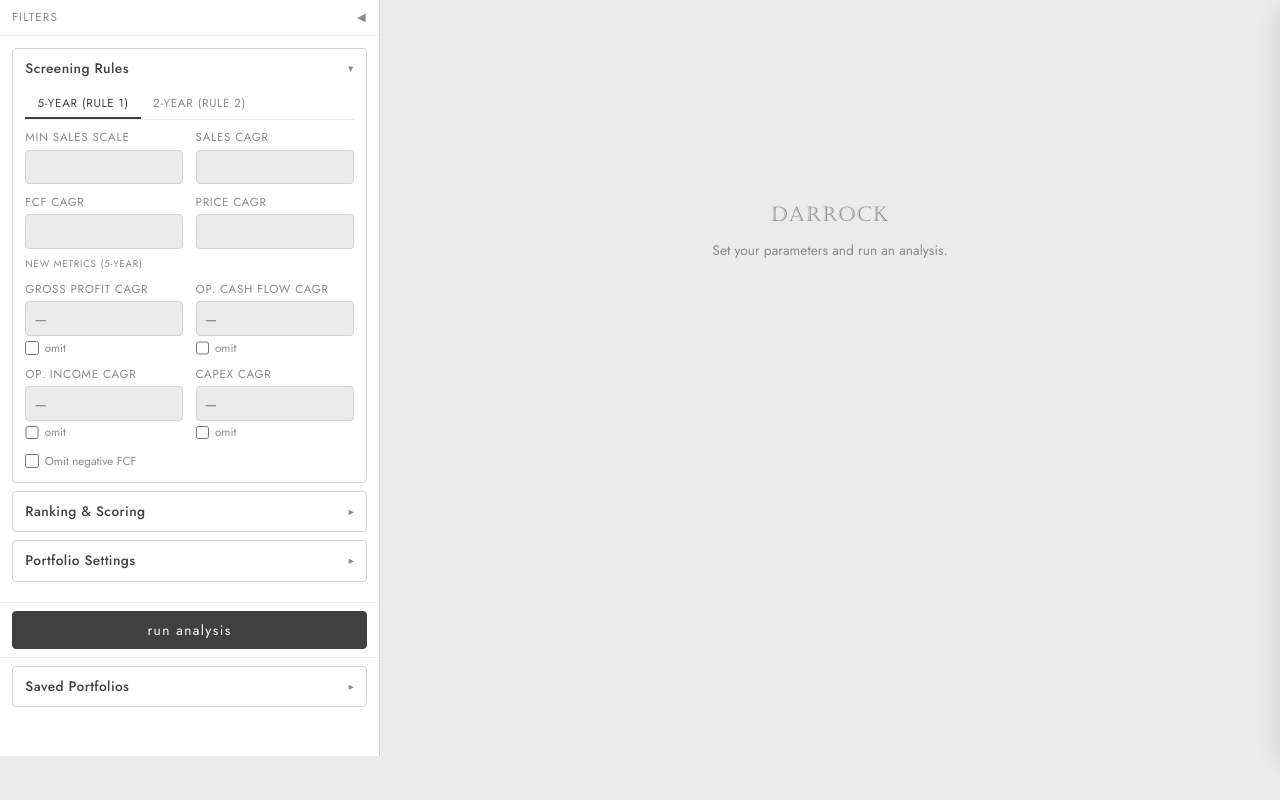
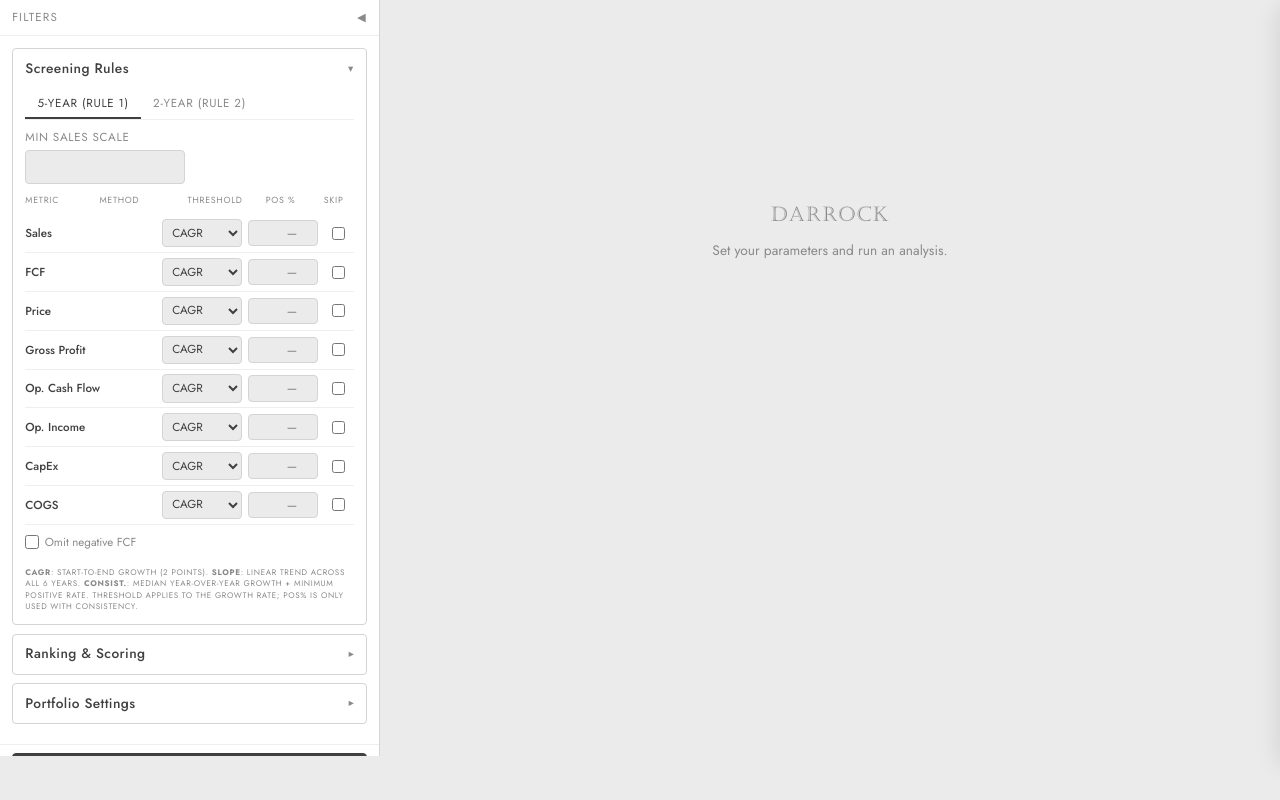
Before and after one commit to viaRecta/darrock_frontend, a Flask app: template research/templates/v3/research.html in a window 1280 px wide. Shown: the part 44-844 px from the top of the page. Run offline with Flask 3, Linux system fonts and the light colour scheme; the template is opened without the code that fills it, so the values that code supplies are empty.

Commit message:
new api front end

```diff
--- a/research/api_client.py
+++ b/research/api_client.py
@@ -11,7 +11,7 @@ headers = {
 }
 
 BACKEND_URL = os.environ.get('DARROCK_BACKEND_URL', 'http://127.0.0.1:6100/api/v2')
-# BACKEND_URL = os.environ.get('DARROCK_BACKEND_URL', 'https://darrock-backend.viasyazilim.com')
+# BACKEND_URL = os.environ.get('DARROCK_BACKEND_URL', 'https://darrock-backend.viasyazilim.com/api/v2')
 TIMEOUT = 300
 
 
--- a/research/static/css/v3.css
+++ b/research/static/css/v3.css
@@ -268,6 +268,64 @@ h3 { font-size: var(--fs-base); }
   margin-top: 0.15rem;
 }
 .f-omit input[type="checkbox"] { width: 0.85rem; height: 0.85rem; accent-color: var(--text); }
+
+/* Per-metric filter row (5yr Rule 1) */
+.metric-filter-row {
+  display: flex; align-items: center; gap: 0.35rem;
+  padding: 0.3rem 0;
+  border-bottom: 1px solid var(--divider);
+  font-family: var(--font-ui); font-size: var(--fs-xs);
+}
+.metric-filter-row:last-of-type { border-bottom: none; }
+
+.metric-filter-label {
+  flex: 1; min-width: 0;
+  font-weight: 500; white-space: nowrap;
+  overflow: hidden; text-overflow: ellipsis;
+}
+
+.metric-filter-method {
+  width: 80px; flex-shrink: 0;
+  font-family: var(--font-ui); font-size: var(--fs-xs);
+  padding: 0.25rem 0.3rem;
+  border: 1px solid var(--border); border-radius: var(--radius);
+  background: var(--bg); color: var(--text);
+}
+
+.metric-filter-threshold {
+  width: 70px; flex-shrink: 0;
+  font-family: var(--font-ui); font-size: var(--fs-xs);
+  padding: 0.25rem 0.3rem;
+  border: 1px solid var(--border); border-radius: var(--radius);
+  background: var(--bg); color: var(--text);
+  text-align: right;
+}
+
+.metric-filter-posrate {
+  width: 50px; flex-shrink: 0;
+  font-family: var(--font-ui); font-size: var(--fs-xs);
+  padding: 0.25rem 0.3rem;
+  border: 1px solid var(--border); border-radius: var(--radius);
+  background: var(--bg); color: var(--text);
+  text-align: right;
+}
+
+.metric-filter-omit {
+  width: 30px; flex-shrink: 0;
+  display: flex; align-items: center; justify-content: center;
+}
+.metric-filter-omit input[type="checkbox"] {
+  width: 0.8rem; height: 0.8rem; accent-color: var(--text);
+}
+
+/* Disabled/omitted row visual */
+.metric-filter-row.omitted .metric-filter-label,
+.metric-filter-row.omitted .metric-filter-method,
+.metric-filter-row.omitted .metric-filter-threshold,
+.metric-filter-row.omitted .metric-filter-posrate {
+  opacity: 0.35;
+  pointer-events: none;
+}
 
 /* ============================================================
    RESULTS COMPONENTS
--- a/research/static/js/v3.js
+++ b/research/static/js/v3.js
@@ -7,6 +7,7 @@ document.addEventListener('DOMContentLoaded', () => {
   initMobileSheet();
   initAccordions();
   initSubtabs();
+  initMetricRows();
   initYearRows();
   initSlideOver();
   initPortfolioActions();
@@ -106,6 +107,40 @@ function initSubtabs() {
         if (target) target.classList.add('active');
       });
     });
+  });
+}
+
+/* --- Per-metric filter rows (method select, posrate visibility, omit dimming) --- */
+function initMetricRows() {
+  document.querySelectorAll('.metric-filter-row').forEach(row => {
+    const method = row.querySelector('.metric-filter-method');
+    const posrate = row.querySelector('.metric-filter-posrate');
+    const omitCb = row.querySelector('.metric-filter-omit input[type="checkbox"]');
+
+    function updatePosrate() {
+      if (!method || !posrate) return;
+      if (method.value === 'consistency') {
+        posrate.classList.remove('hidden');
+      } else {
+        posrate.classList.add('hidden');
+      }
+    }
+
+    function updateOmitted() {
+      if (!omitCb) return;
+      if (omitCb.checked) {
+        row.classList.add('omitted');
+      } else {
+        row.classList.remove('omitted');
+      }
+    }
+
+    if (method) method.addEventListener('change', updatePosrate);
+    if (omitCb) omitCb.addEventListener('change', updateOmitted);
+
+    // Set initial state
+    updatePosrate();
+    updateOmitted();
   });
 }
 
--- a/research/templates/v3/research.html
+++ b/research/templates/v3/research.html
@@ -48,52 +48,52 @@
 
           {# --- 5-Year Rule Tab --- #}
           <div id="tab-5yr" class="subtab-panel active">
-            <div class="f-grid mb-1">
-              <div class="f-group">
-                <label>Min Sales Scale</label>
-                <input type="number" name="sales_min_scale" value="{{ rule1_params.sales_min_scale }}" step="100">
-              </div>
-              <div class="f-group">
-                <label>Sales CAGR</label>
-                <input type="number" name="sales_cagr" value="{{ rule1_params.sales_cagr }}" step="0.01">
-              </div>
-              <div class="f-group">
-                <label>FCF CAGR</label>
-                <input type="number" name="fcf_cagr" value="{{ rule1_params.fcf_cagr }}" step="0.01">
-              </div>
-              <div class="f-group">
-                <label>Price CAGR</label>
-                <input type="number" name="price_cagr" value="{{ rule1_params.price_cagr }}" step="0.01">
+
+            <div class="f-group mb-1" style="max-width:160px;">
+              <label>Min Sales Scale</label>
+              <input type="number" name="sales_min_scale" value="{{ rule1_params.sales_min_scale }}" step="100">
+            </div>
+
+            {# Per-metric filter rows: method | threshold | posrate | omit #}
+            <p class="label mt-1 mb-1" style="font-size:0.55rem; display:flex; gap:0.5rem;">
+              <span style="flex:1;">metric</span>
+              <span style="width:80px;">method</span>
+              <span style="width:70px;">threshold</span>
+              <span style="width:50px;">pos %</span>
+              <span style="width:30px;">skip</span>
+            </p>
+
+            {# --- Macro for a metric row --- #}
+            {% macro metric_row(key, label, threshold_val, omit_val, method_val, posrate_val) %}
+            <div class="metric-filter-row" data-metric="{{ key }}">
+              <span class="metric-filter-label">{{ label }}</span>
+              <select name="{{ key }}_method" class="metric-filter-method">
+                <option value="cagr" {{ 'selected' if method_val == 'cagr' }}>CAGR</option>
+                <option value="slope" {{ 'selected' if method_val == 'slope' }}>Slope</option>
+                <option value="consistency" {{ 'selected' if method_val == 'consistency' }}>Consist.</option>
+              </select>
+              <input type="number" name="{{ key }}_cagr" value="{{ threshold_val }}" step="0.01" class="metric-filter-threshold" placeholder="—">
+              <input type="number" name="{{ key }}_min_posrate" value="{{ posrate_val }}" step="0.1" min="0" max="1" class="metric-filter-posrate {{ 'hidden' if method_val != 'consistency' }}" placeholder="—">
+              <div class="metric-filter-omit">
+                <input type="checkbox" name="{{ key }}_cagr_omit" {{ 'checked' if omit_val }}>
               </div>
             </div>
+            {% endmacro %}
 
-            <p class="label mt-1 mb-1" style="font-size:0.6rem;">New Metrics (5-Year)</p>
-            <div class="f-grid mb-1">
-              <div class="f-group">
-                <label>Gross Profit CAGR</label>
-                <input type="number" name="gp_cagr" value="{{ rule1_params.get('gp_cagr', '') }}" step="0.01" placeholder="—">
-                <div class="f-omit"><input type="checkbox" name="gp_cagr_omit" {{ 'checked' if rule1_params.get('gp_cagr_omit') }}><span>omit</span></div>
-              </div>
-              <div class="f-group">
-                <label>Op. Cash Flow CAGR</label>
-                <input type="number" name="op_cf_cagr" value="{{ rule1_params.get('op_cf_cagr', '') }}" step="0.01" placeholder="—">
-                <div class="f-omit"><input type="checkbox" name="op_cf_cagr_omit" {{ 'checked' if rule1_params.get('op_cf_cagr_omit') }}><span>omit</span></div>
-              </div>
-              <div class="f-group">
-                <label>Op. Income CAGR</label>
-                <input type="number" name="op_income_cagr" value="{{ rule1_params.get('op_income_cagr', '') }}" step="0.01" placeholder="—">
-                <div class="f-omit"><input type="checkbox" name="op_income_cagr_omit" {{ 'checked' if rule1_params.get('op_income_cagr_omit') }}><span>omit</span></div>
-              </div>
-              <div class="f-group">
-                <label>CapEx CAGR</label>
-                <input type="number" name="capex_cagr" value="{{ rule1_params.get('capex_cagr', '') }}" step="0.01" placeholder="—">
-                <div class="f-omit"><input type="checkbox" name="capex_cagr_omit" {{ 'checked' if rule1_params.get('capex_cagr_omit') }}><span>omit</span></div>
-              </div>
-            </div>
+            {{ metric_row('sales', 'Sales', rule1_params.sales_cagr, rule1_params.sales_cagr_omit, rule1_params.get('sales_method', 'cagr'), rule1_params.get('sales_min_posrate', 0.6)) }}
+            {{ metric_row('fcf', 'FCF', rule1_params.fcf_cagr, rule1_params.fcf_cagr_omit, rule1_params.get('fcf_method', 'cagr'), rule1_params.get('fcf_min_posrate', 0.6)) }}
+            {{ metric_row('price', 'Price', rule1_params.price_cagr, rule1_params.price_cagr_omit, rule1_params.get('price_method', 'cagr'), rule1_params.get('price_min_posrate', 0.6)) }}
+            {{ metric_row('gp', 'Gross Profit', rule1_params.get('gp_cagr', 0), rule1_params.get('gp_cagr_omit', true), rule1_params.get('gp_method', 'cagr'), rule1_params.get('gp_min_posrate', 0.6)) }}
+            {{ metric_row('op_cf', 'Op. Cash Flow', rule1_params.get('op_cf_cagr', 0), rule1_params.get('op_cf_cagr_omit', true), rule1_params.get('op_cf_method', 'cagr'), rule1_params.get('op_cf_min_posrate', 0.6)) }}
+            {{ metric_row('op_income', 'Op. Income', rule1_params.get('op_income_cagr', 0), rule1_params.get('op_income_cagr_omit', true), rule1_params.get('op_income_method', 'cagr'), rule1_params.get('op_income_min_posrate', 0.6)) }}
+            {{ metric_row('capex', 'CapEx', rule1_params.get('capex_cagr', 0), rule1_params.get('capex_cagr_omit', true), rule1_params.get('capex_method', 'cagr'), rule1_params.get('capex_min_posrate', 0.6)) }}
+            {{ metric_row('cogs', 'COGS', rule1_params.get('cogs_cagr', 0), rule1_params.get('cogs_cagr_omit', true), rule1_params.get('cogs_method', 'cagr'), rule1_params.get('cogs_min_posrate', 0.6)) }}
 
-            <div class="flex gap-2 flex-wrap mt-1">
-              <div class="f-omit"><input type="checkbox" name="omit_negative_fcf" {{ 'checked' if rule1_params.omit_negative_fcf }}><span>Omit negative FCF</span></div>
-            </div>
+            <div class="f-omit mt-1"><input type="checkbox" name="omit_negative_fcf" {{ 'checked' if rule1_params.omit_negative_fcf }}><span>Omit negative FCF</span></div>
+
+            <p class="label mt-2" style="font-size:0.5rem; color:var(--muted); line-height:1.4;">
+              <strong>CAGR</strong>: start-to-end growth (2 points). <strong>Slope</strong>: linear trend across all 6 years. <strong>Consist.</strong>: median year-over-year growth + minimum positive rate. Threshold applies to the growth rate; Pos% is only used with Consistency.
+            </p>
           </div>
 
           {# --- 2-Year Rule Tab --- #}
```
